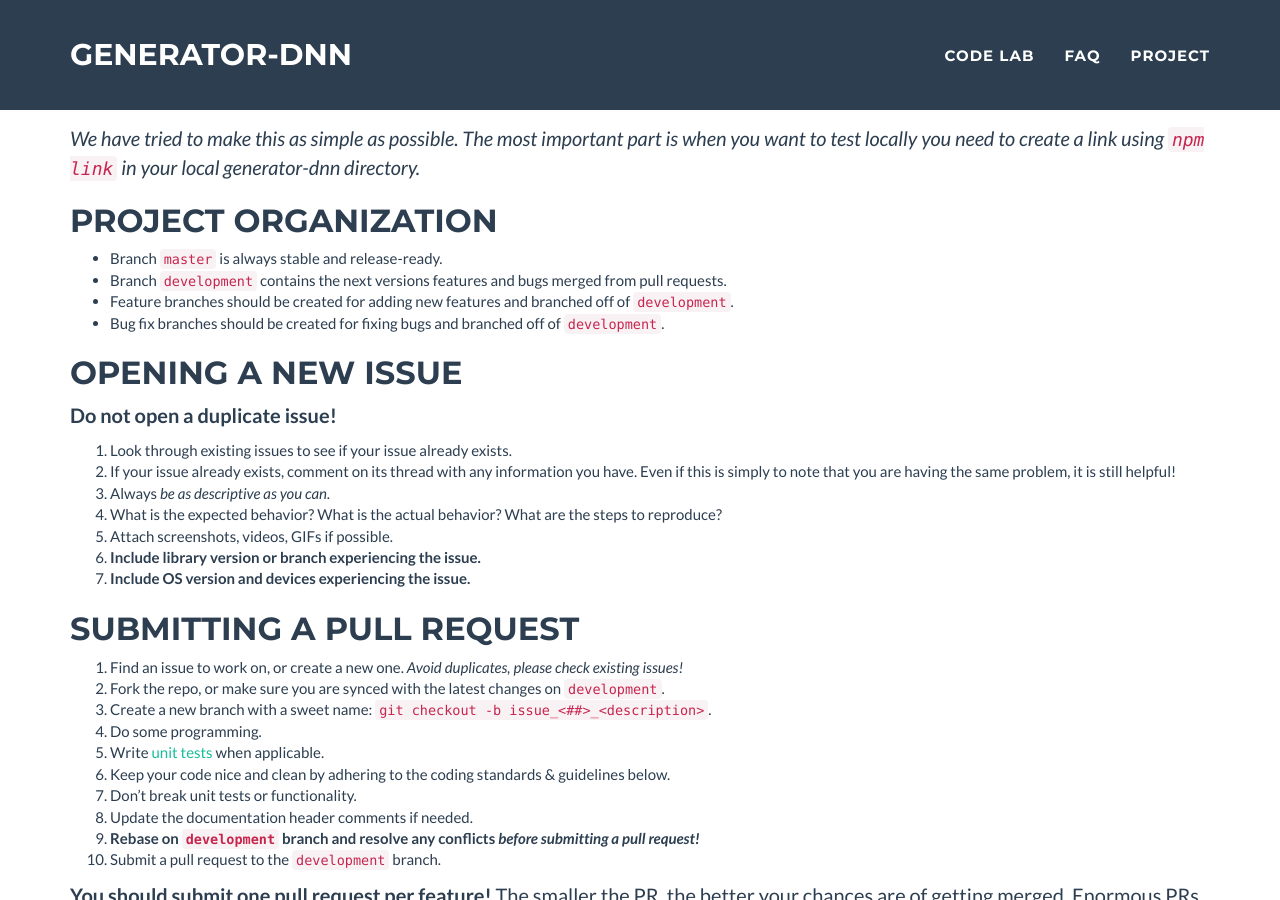
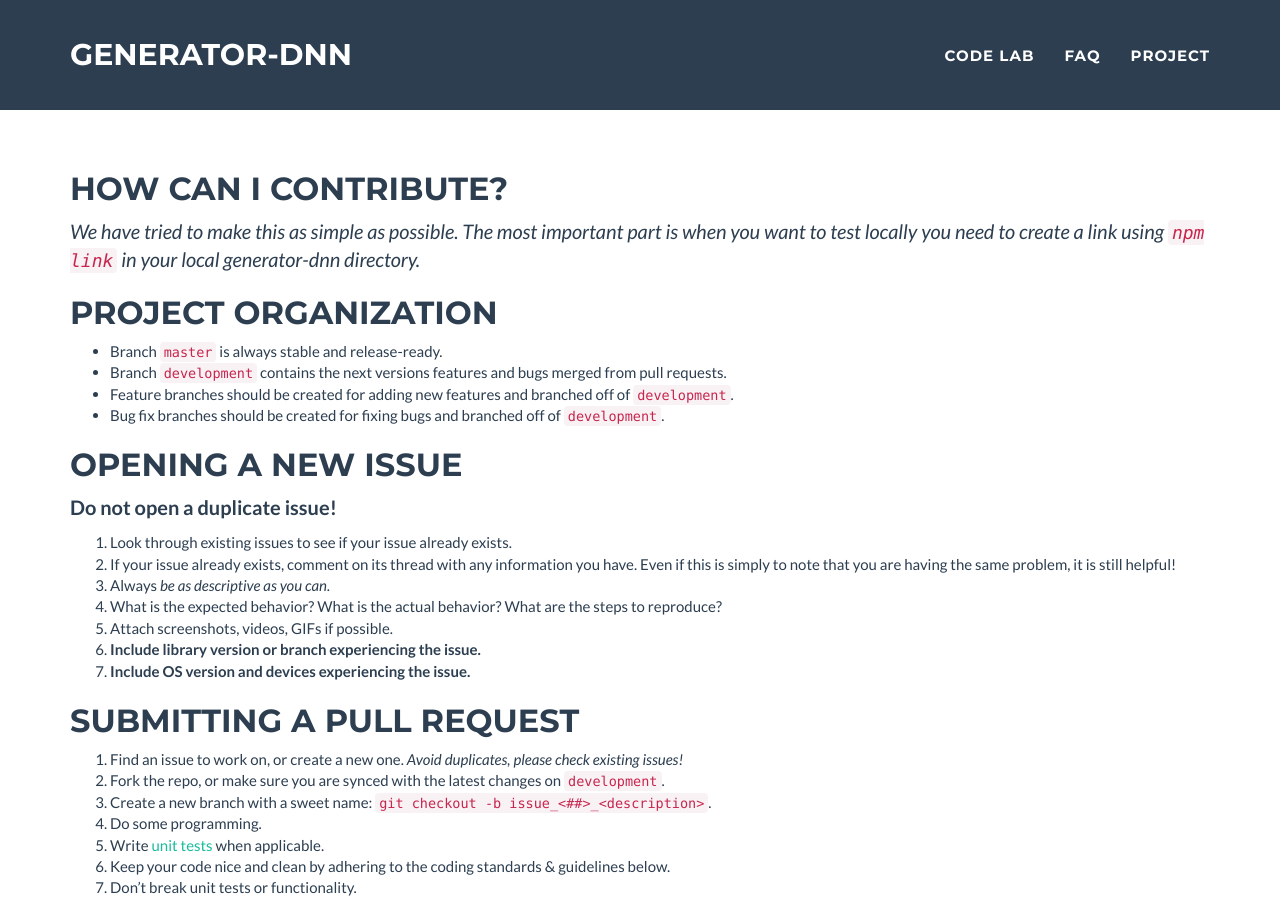
Before and after one commit to mtrutledge/generator-dnn, a Jekyll site: the page built from _posts/faq/2019-07-19-How-can-I-Contribute.md, in a window 1280 px wide and 900 px high. Built offline with Jekyll 4.4.1, drawn with Linux system fonts in a browser that asks for light colours; nearby versions of some CDN libraries.

Commit message:
Update formatting of article

```diff
--- a/_posts/faq/2019-07-19-How-can-I-Contribute.md
+++ b/_posts/faq/2019-07-19-How-can-I-Contribute.md
@@ -5,7 +5,12 @@
 categories: faq
 excerpt: Tells you how you can contribute to the generator-dnn project.
 ---
-# How to contribute
+<section id="codelab">
+	<div class="container">
+    </div>
+</section>
+
+## {{ page.title }}
 
 *We have tried to make this as simple as possible. The most important part is when you want to test locally you need to create a link using `npm link` in your local generator-dnn directory.*
 
```
